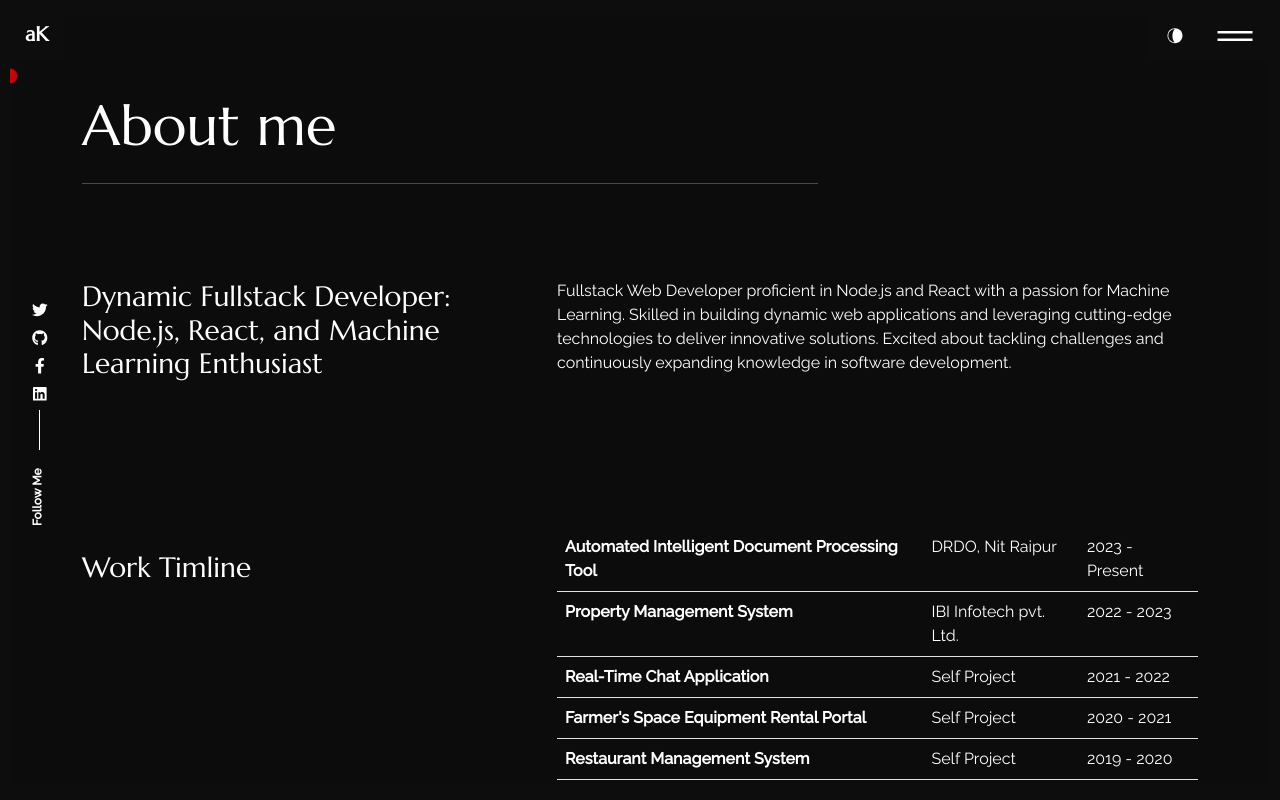
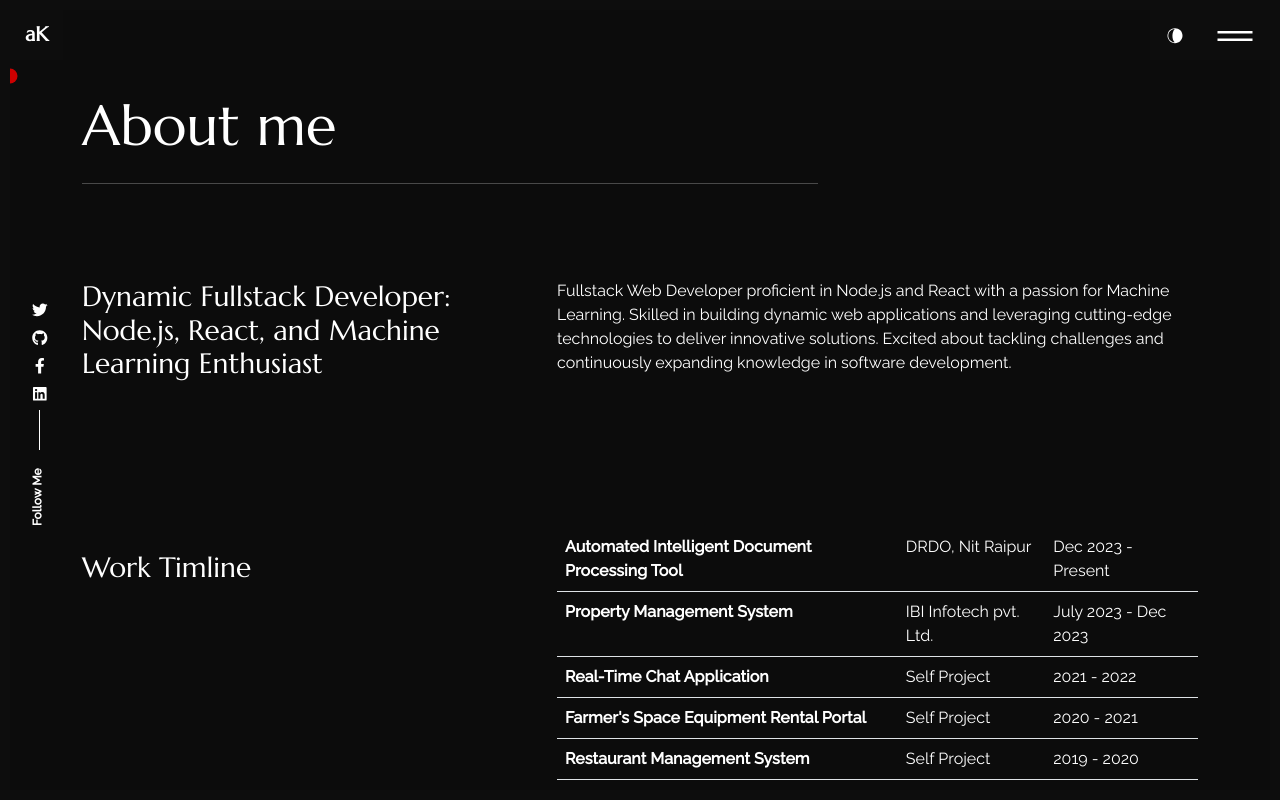
Before and after one commit to ashish842a/portfolio, a React (Create React App) app: page /about in a window 1280 px wide. Shown: the top 800 px of the page. Built offline with nearby package versions, Linux system fonts and the light colour scheme.

Commit message:
coorect experience year

```diff
--- a/src/content_option.js
+++ b/src/content_option.js
@@ -28,13 +28,13 @@ const worktimeline = [
     {
         jobtitle: "Automated Intelligent Document Processing Tool",
         where: "DRDO, Nit Raipur",
-        date: "2023 - Present",
+        date: "Dec 2023 - Present",
         description: "Developed an intelligent document processing tool using Machine Learning, OCR (Tesseract and EasyOCR), GANs, and NLP. Implemented with Python and Flask, data stored in MongoDB.",
     },
     {
         jobtitle: "Property Management System",
         where: "IBI Infotech pvt. Ltd.",
-        date: "2022 - 2023",
+        date: "July 2023 - Dec 2023",
         description: "Developed a dynamic Property Management System using Node.js, ejs, Multer, Nodemailer, and MongoDB. Designed for efficient user interaction and management.",
     },
     {
```
